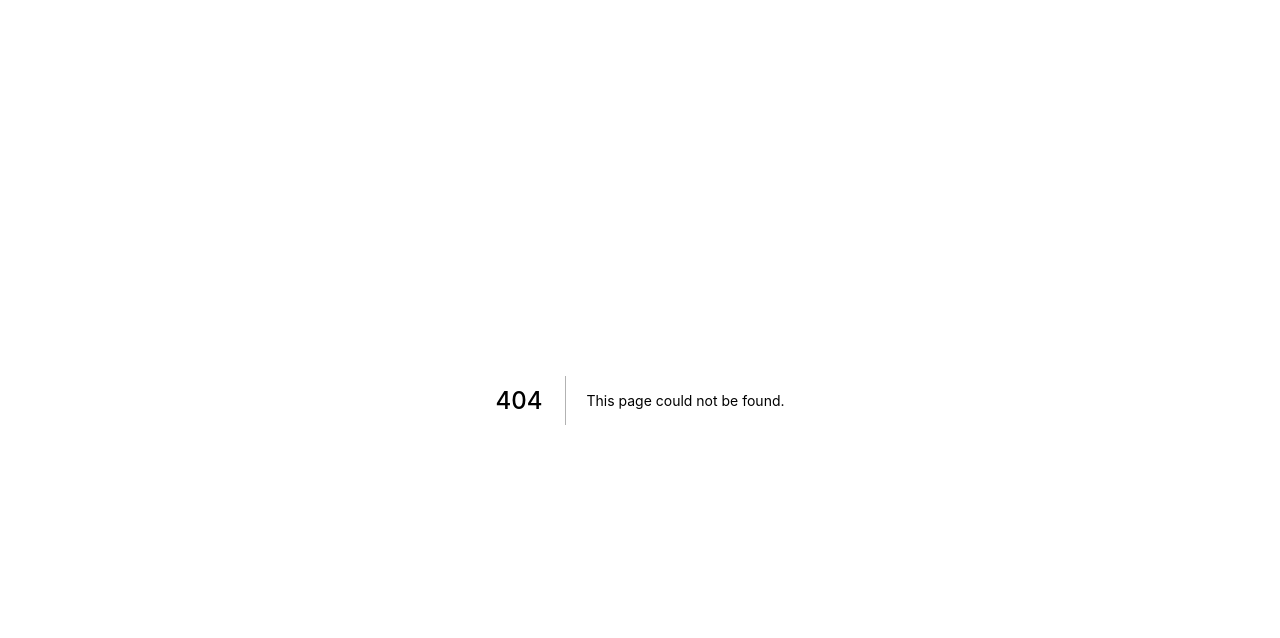
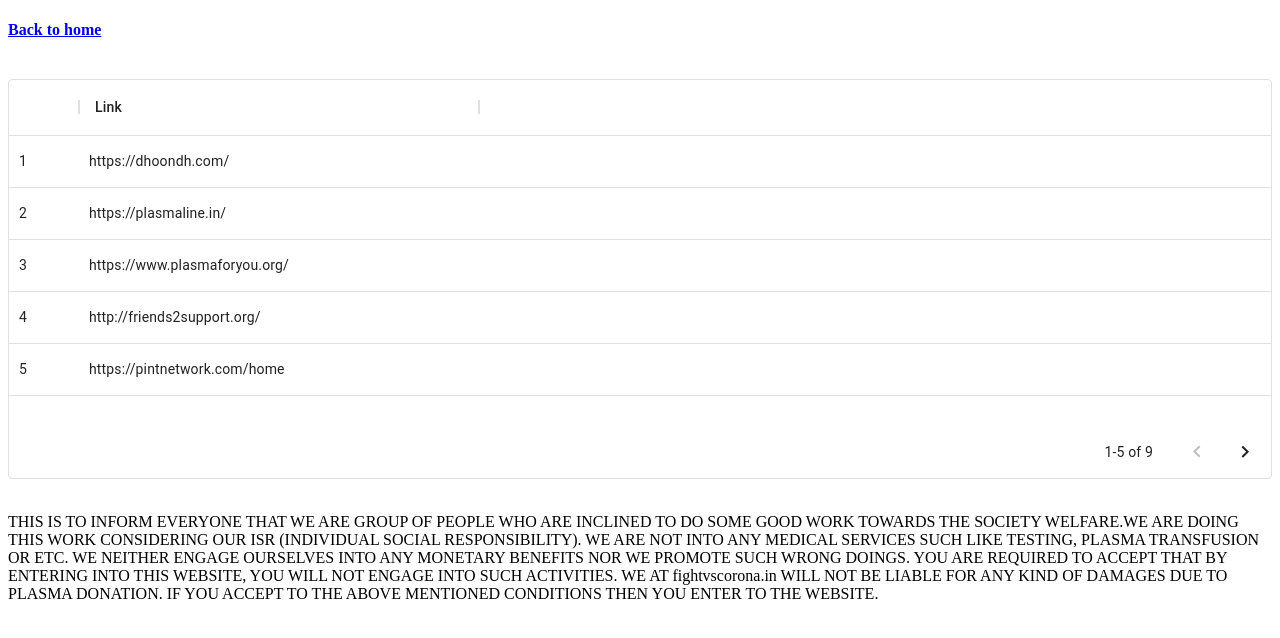
Before and after one commit to chetan-acharekar/covidinfo, a Next.js app: page /plasma in a window 1280 px wide. Before the commit this address had no page. Shown: the top 638 px of the page. Built offline with nearby package versions, Linux system fonts and the light colour scheme.

Commit message:
created separate page for plasma

```diff
--- a/package.json
+++ b/package.json
@@ -8,8 +8,10 @@
     "start": "next start"
   },
   "dependencies": {
-    "@material-ui/core": "^4.11.3",
+    "@material-ui/core": "^4.11.4",
+    "@material-ui/data-grid": "^4.0.0-alpha.26",
     "@material-ui/icons": "^4.11.2",
+    "@material-ui/lab": "^4.0.0-alpha.58",
     "next": "^10.1.3",
     "react": "^17.0.1",
     "react-dom": "17.0.1"
--- a/pages/index.js
+++ b/pages/index.js
@@ -39,6 +39,10 @@ export default function Home() {
           <div  className="card" >
             <h3><Link href="/social-media"><a>Social Media &rarr;</a></Link></h3>
             <p>Check ongoing efforts on social media</p>
+          </div>
+          <div  className="card" >
+            <h3><Link href="/plasma"><a>Plasma &rarr;</a></Link></h3>
+            <p>Check plasma donours or Donate Plasma</p>
           </div>
 
 
--- /dev/null
+++ b/pages/plasma.js
@@ -0,0 +1,44 @@
+import * as React from 'react';
+import { DataGrid } from '@material-ui/data-grid';
+import Link from "next/link";
+
+const columns = [
+    { field: 'id', headerName: 'ID', width: 70 },
+    { field: 'link', headerName: 'Link', width: 400 }
+];
+
+const rows = [
+    { id: 1, link: 'https://dhoondh.com/'},
+    { id: 2, link: 'https://plasmaline.in/' },
+    { id: 3, link: 'https://www.plasmaforyou.org/' },
+    { id: 4, link: 'http://friends2support.org/'},
+    { id: 5, link: 'https://pintnetwork.com/home' },
+    { id: 6, link: 'https://needplasma.in/' },
+    { id: 7, link: 'https://plasmadonor.in/'},
+    { id: 8, link: 'https://givered.in/' },
+    { id: 9, link: 'https://www.teamsosindia.in/' }
+];
+
+
+
+
+export default function DataGridDemo() {
+    return (
+        <>
+            <h4><Link href="/"><a>Back to home</a></Link></h4>
+            <br/>
+            <div style={{ height: 400, width: '100%' }}>
+                <DataGrid rows={rows} columns={columns} pageSize={5}  />
+            </div>
+            <br/>
+            <p>
+                THIS IS TO INFORM EVERYONE THAT WE ARE GROUP OF PEOPLE WHO ARE INCLINED TO DO SOME GOOD WORK TOWARDS THE SOCIETY WELFARE.WE ARE DOING THIS WORK CONSIDERING OUR ISR (INDIVIDUAL SOCIAL RESPONSIBILITY).
+                WE ARE NOT INTO ANY MEDICAL SERVICES SUCH LIKE TESTING, PLASMA TRANSFUSION OR ETC.
+                WE NEITHER ENGAGE OURSELVES INTO ANY MONETARY BENEFITS NOR WE PROMOTE SUCH WRONG DOINGS.
+                YOU ARE REQUIRED TO ACCEPT THAT BY ENTERING INTO THIS WEBSITE, YOU WILL NOT ENGAGE INTO SUCH ACTIVITIES.
+                WE AT fightvscorona.in WILL NOT BE LIABLE FOR ANY KIND OF DAMAGES DUE TO PLASMA DONATION.
+                IF YOU ACCEPT TO THE ABOVE MENTIONED CONDITIONS THEN YOU ENTER TO THE WEBSITE.
+            </p>
+        </>
+    );
+}
```
Also changed, not shown: pages/useful-links.js (+1 -10 lines), 1 other file (tests, documents, lock files or other folders).
